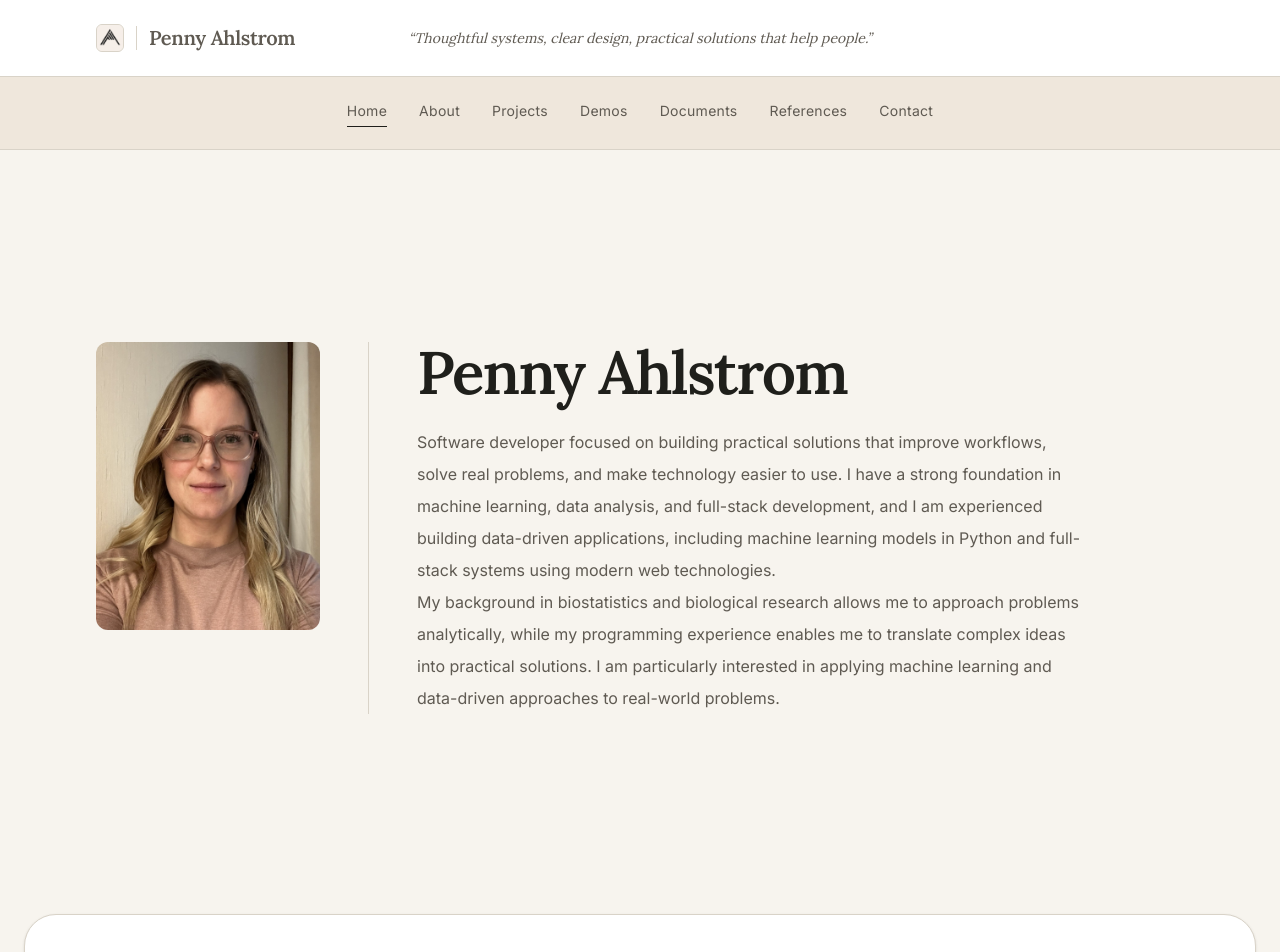
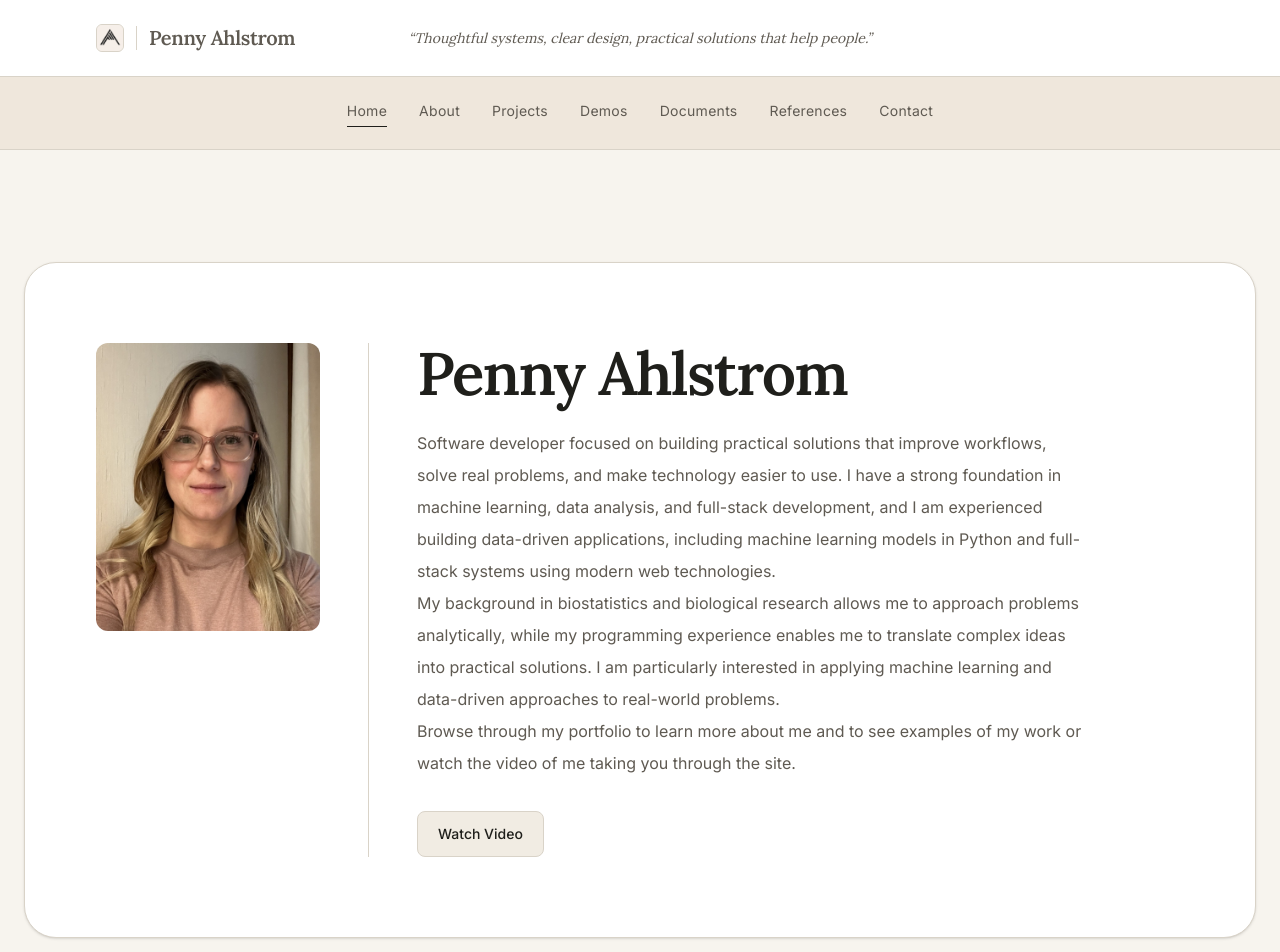
Before and after one commit to PennyAhlstrom/my-portfolio, a Next.js app: page / in a window 1280 px wide. Shown: the top 952 px of the page. Built offline with nearby package versions, Linux system fonts and the light colour scheme.

Commit message:
update home banner variant to light to increase visibility and design, add watch video button to link to demo page for portfolio project

```diff
--- a/components/home/Banner.tsx
+++ b/components/home/Banner.tsx
@@ -2,10 +2,11 @@ import Section from "@/components/ui/SectionWrapper";
 import Container from "@/components/layout/Container";
 import Text from "@/components/ui/Text";
 import Image from "next/image";
+import Button from "@/components/ui/Button";
 
 export default function Banner() {
   return (
-   <Section variant="plain" className="pt-24 pb-16 md:pt-28 md:pb-20">
+   <Section variant="light" className="pt-24 pb-16 md:pt-28 md:pb-20">
       <Container>
         <div className="flex flex-col md:flex-row md:items-start md:gap-12">
 
@@ -42,7 +43,14 @@ export default function Banner() {
               while my programming experience enables me to translate complex ideas into practical solutions.
               I am particularly interested in applying machine learning and data-driven approaches
               to real-world problems.
+              <br />
+              Browse through my portfolio to learn more about me and to see examples of my work or watch the video of me taking you through the site.
             </Text>
+            <div className="mt-8">
+              <Button href="/demos/developer-portfolio-website" variant="secondary" theme="light">
+                Watch Video
+              </Button>
+            </div>
           </div>
 
         </div>
```
